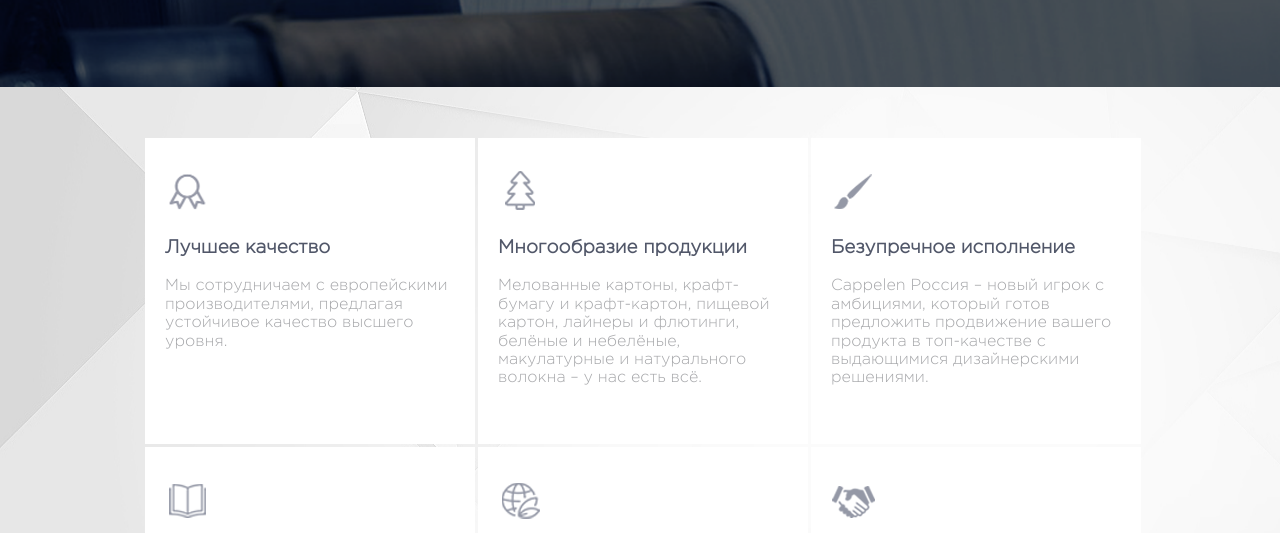
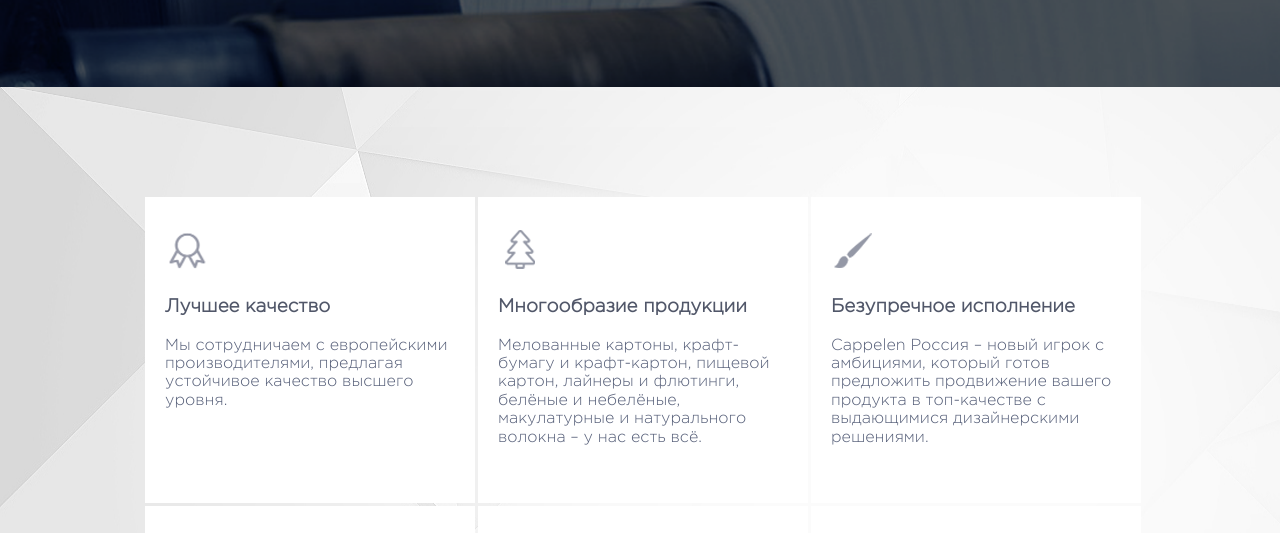
Before and after one commit to Andrew-Kraus/cappelen, a website built with webpack: page src/index.html in a window 1280 px wide. Shown: the part 263-796 px from the top of the page. Built offline with nearby package versions, Linux system fonts and the light colour scheme.

Commit message:
text change

```diff
--- a/src/index.css
+++ b/src/index.css
@@ -120,6 +120,7 @@ h3 {
 .about {
   padding-top: 120px;
   padding-bottom: 120px;
+  margin-top: 80px;
   background-color: #fafafa;
   background-image: url('../images/—Pngtree—flat-white-background_442279.jpg');
 }
@@ -166,7 +167,7 @@ h3 {
 }
 
 .about__text {
-  color: #a6a7aa;
+  color: #545d77;
   font-weight: 300;
 }
 
```
